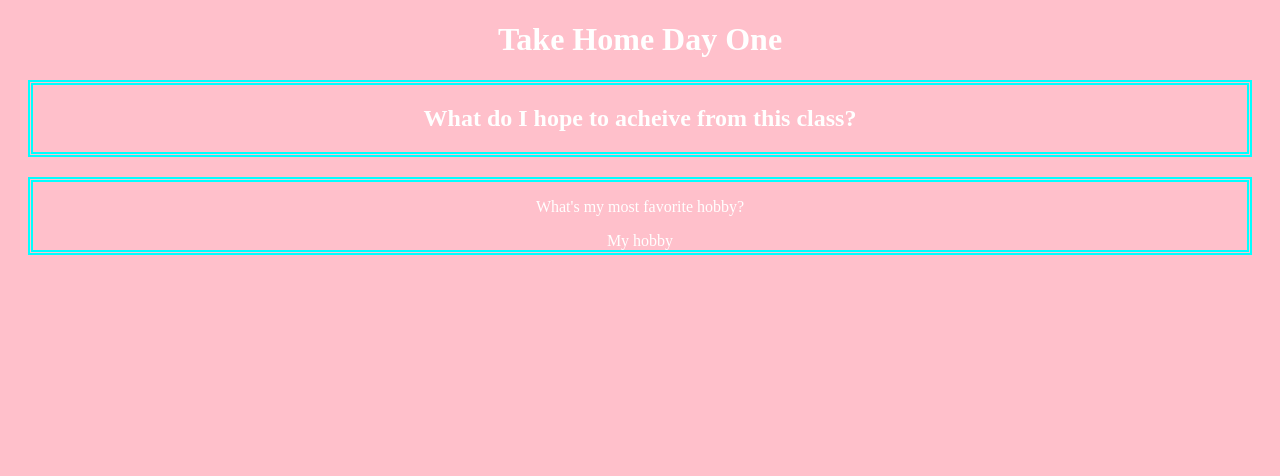
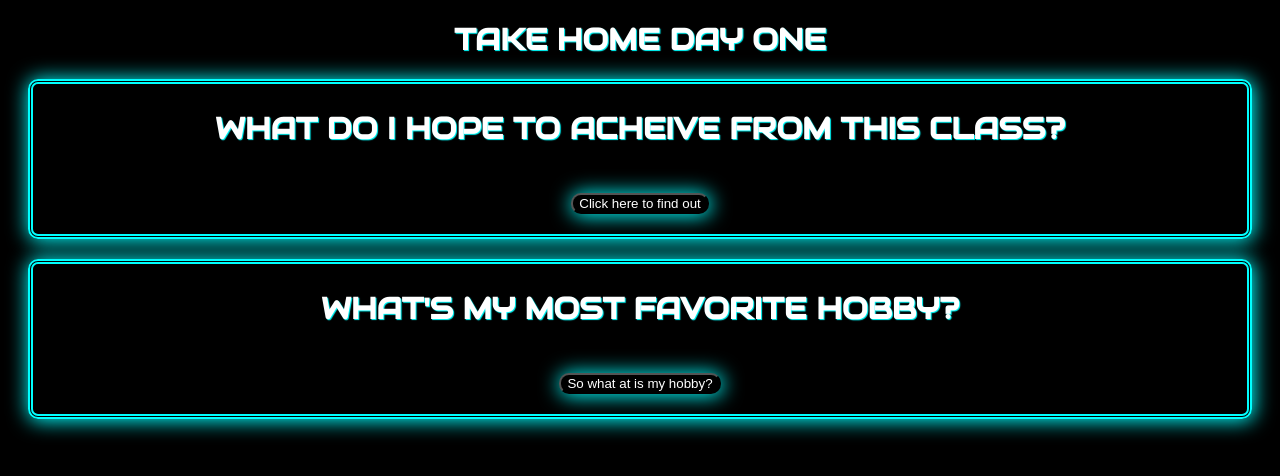
Before and after one commit to ngocaovien/js1, a plain HTML site: page index.html in a window 1280 px wide. Drawn offline with Linux system fonts and the light colour scheme.

Commit message:
styled and got the innerHTML to work

```diff
--- a/css/styles.css
+++ b/css/styles.css
@@ -1,8 +1,10 @@
 body {
-  background-color: pink;
+  background-color: black;
 }
 .box{
   border: double #0ff 5px;
+  border-radius: 10px;
+  box-shadow: 1px 1px 20px 1px #0ff;
 }
 .whiteText{
   color:white;
@@ -13,3 +15,16 @@ body {
 .text-center{
   text-align: center;
 }
+h1, h2{
+  font-size: 30px;
+  font-family: "Audiowide";
+  text-shadow: 1px 1px 20px 1px #0ff;
+  text-transform: uppercase;
+  text-shadow: 1px 1px 1px #0ff;
+}
+button{
+  color:white;
+  background-color:black;
+  border-radius: 10px;
+  box-shadow: 1px 1px 20px 1px #0ff;
+}
--- a/index.html
+++ b/index.html
@@ -7,10 +7,13 @@
   <meta http-equiv="X-UA-Compatible" content="ie=edge">
   <!-- CSS LINK -->
   <link rel="stylesheet" href="css/styles.css">
+  <!--GOOGLE FONTS-->
+  <link href="https://fonts.googleapis.com/css?family=Audiowide|Monoton|Permanent+Marker|Press+Start+2P" rel="stylesheet">
   <title>Vien's Javascript</title>
 </head>
 
 <body>
+
   <div class="top text-center whiteText">
     <h1>Take Home Day One</h1>
   </div>
@@ -18,10 +21,13 @@
     <div class="row">
       <div class="box whiteText margin20px text-center">
         <h2>What do I hope to acheive from this class?</h2>
+        <div id="hope"></div>
+        <button class="margin20px" onclick="findHope()">Click here to find out</button>
       </div>
       <div class="box whiteText margin20px text-center">
-        <P>What's my most favorite hobby?</P>
-        <div class="whiteText" Id="hobby">My hobby</div>
+        <h2>What's my most favorite hobby?</h2>
+        <div id="hobby"></div>
+        <button class="margin20px" onclick="findHobby()">So what at is my hobby?</button>
       </div>
     </div>
   </div>
--- a/js/scripts.js
+++ b/js/scripts.js
@@ -15,4 +15,10 @@ var myHobby = "My favorite hobby is, wait for it, slacking off. Kidding. I like
 console.log(myHope);
 console.log(myHobby);
 
-var elHope = document.getElementById("hope");
+function findHope() {
+    document.getElementById("hope").innerHTML = myHope;
+}
+
+function findHobby() {
+    document.getElementById("hobby").innerHTML = myHobby;
+}
```
